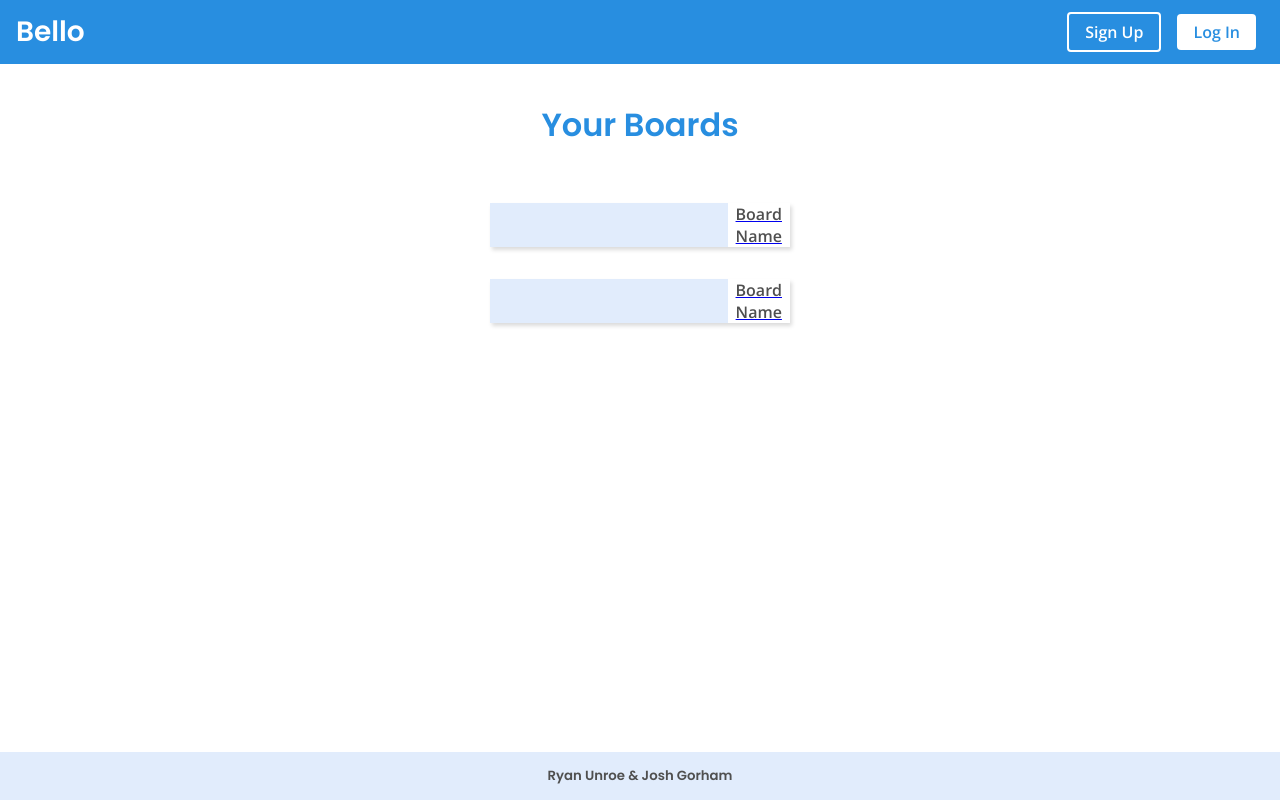
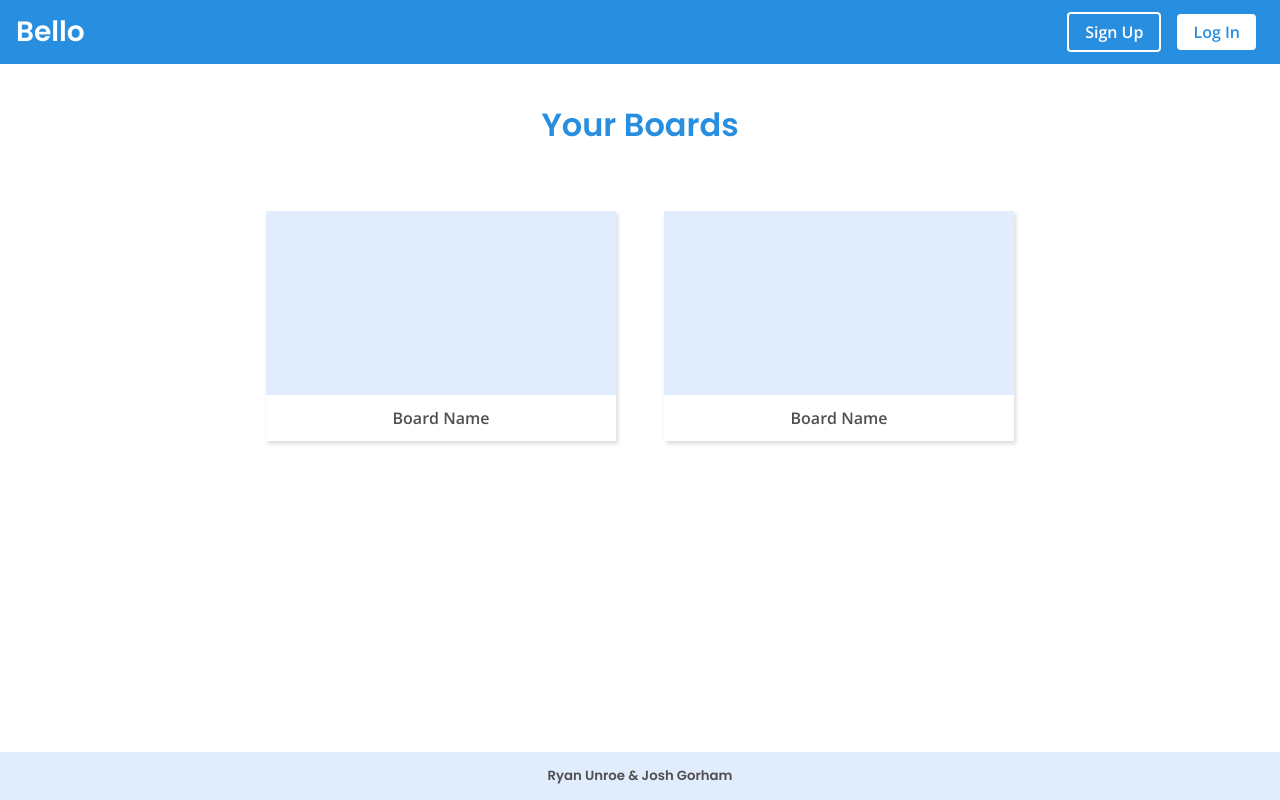
Before and after one commit to DRoberts919/WebBasedProject, a React (Create React App) app in the folder react-front-end/: page / in a window 1280 px wide. Built offline with nearby package versions, Linux system fonts and the light colour scheme.

Commit message:
Fix board card styles

```diff
--- a/react-front-end/src/components/landing.css
+++ b/react-front-end/src/components/landing.css
@@ -13,12 +13,19 @@
     justify-content: center;
 }
 .board-card {
-    margin:1rem;
+    margin:1.5rem;
     box-shadow: 2px 3px 4px rgba(0, 0, 0, 0.14);
-    min-width: 300px;
-    max-width: 300px;
+    min-width: 350px;
+    max-width: 350px;
+    min-height: 230px;
+    max-height: 230px;
     display: grid;
-    grid-template-columns: 4fr 1fr;
+    grid-template-rows: 4fr 1fr;
+    text-decoration: none;
+    transition: transform 0.25s ease;
+}
+.board-card:hover {
+    transform: scale(1.05);
 }
 
 .board-card > .color-section {
--- a/react-front-end/src/components/landing.js
+++ b/react-front-end/src/components/landing.js
@@ -41,8 +41,7 @@ function LandingWithSession(){
                 <div className="color-section"></div>
                 <div className="text-section"><p>Board Name</p></div>
             </Link>
-        </div>
-        <div className="board-list">
+
             <Link to="/board/:board_id" className="board-card">
                 <div className="color-section"></div>
                 <div className="text-section"><p>Board Name</p></div>
```
